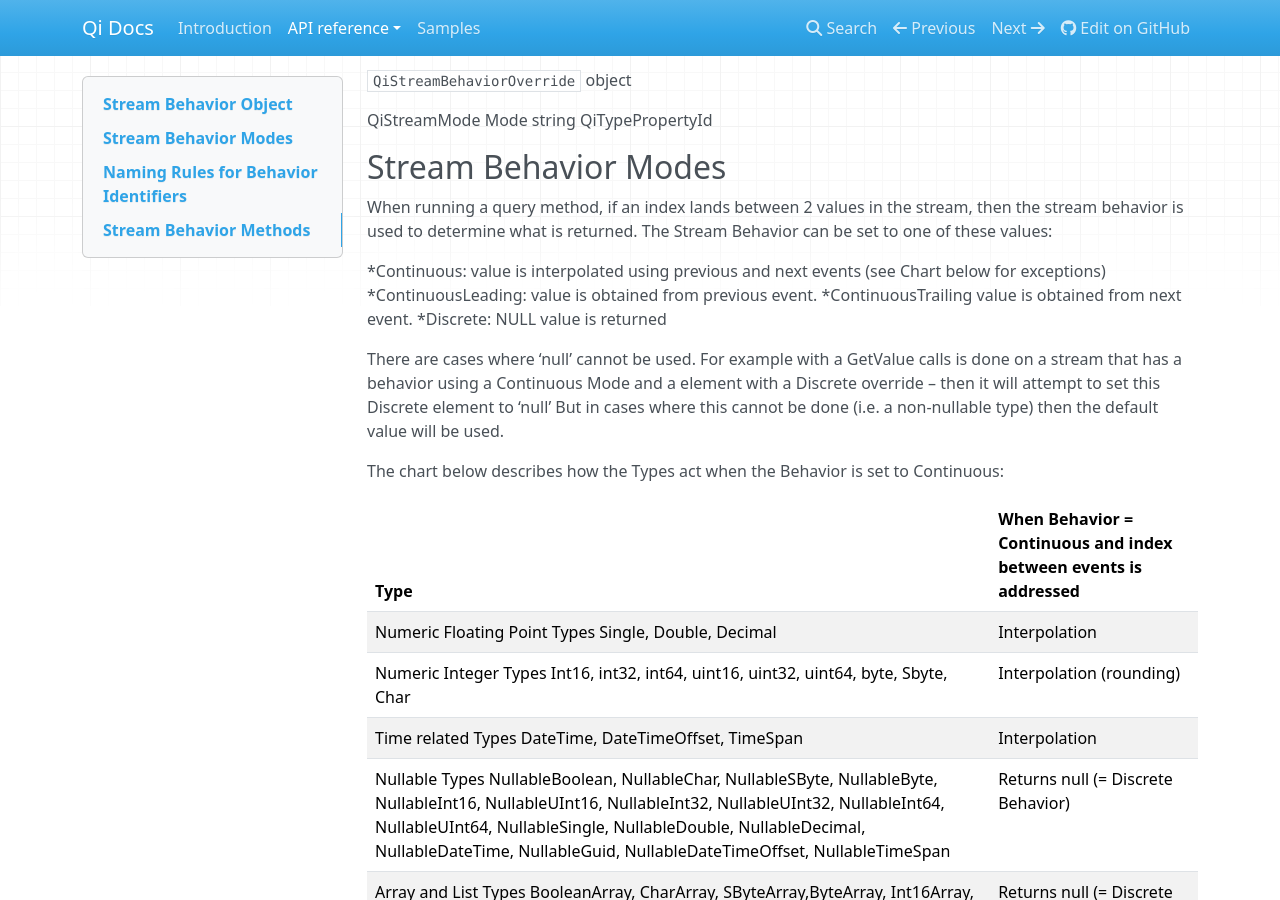
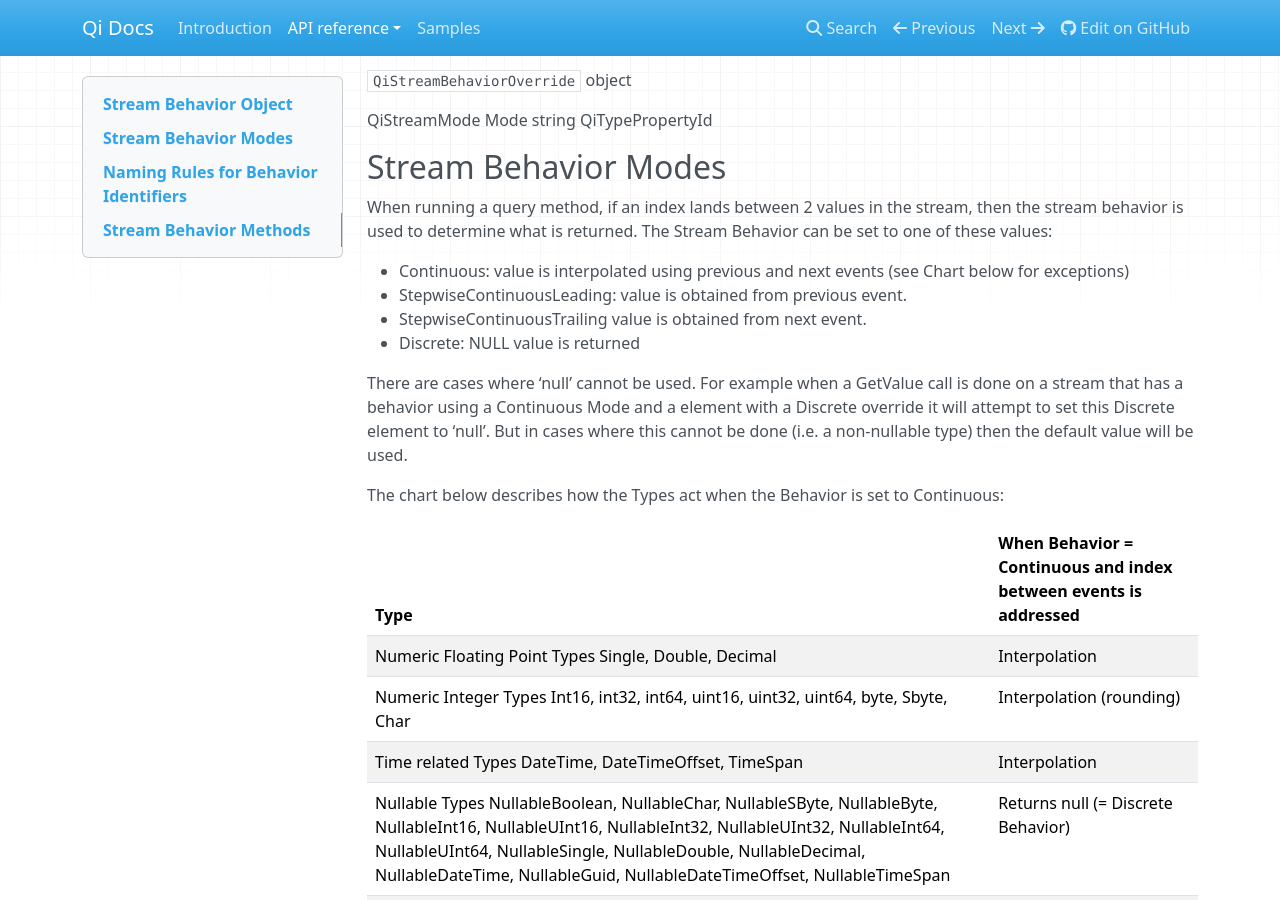
Before and after one commit to ssuryanarayanan/Qi-Docs, an MkDocs documentation site: the page built from docs/StreamBehaviors.md, in a window 1280 px wide and 900 px high, scrolled down 698 px. Built offline with MkDocs 1.6.1, drawn with Linux system fonts in a browser that asks for light colours; nearby versions of some CDN libraries; old or Windows-style settings are respelled for this version of MkDocs.

Commit message:
Wordsmithing, formatting

```diff
--- a/docs/StreamBehaviors.md
+++ b/docs/StreamBehaviors.md
@@ -34,12 +34,12 @@ string QiTypePropertyId
 ## Stream Behavior Modes
 When running a query method, if an index lands between 2 values in the stream, then the stream behavior is used to determine what is returned. The Stream Behavior can be set to one of these values:
 
-*Continuous:  value is interpolated using previous and next events (see Chart below for exceptions)
-*ContinuousLeading: value is obtained from previous event.
-*ContinuousTrailing value is obtained from next event.
-*Discrete:  NULL value is returned
+- Continuous:  value is interpolated using previous and next events (see Chart below for exceptions)
+- StepwiseContinuousLeading: value is obtained from previous event.
+- StepwiseContinuousTrailing value is obtained from next event.
+- Discrete:  NULL value is returned
 
-There are cases where ‘null’ cannot be used. For example with a GetValue calls is done on a stream that has a behavior using a Continuous Mode and a element with a Discrete override – then it will attempt to set this Discrete element to ‘null’ But in cases where this cannot be done (i.e. a non-nullable type) then the default value will be used.
+There are cases where ‘null’ cannot be used. For example when a GetValue call is done on a stream that has a behavior using a Continuous Mode and a element with a Discrete override it will attempt to set this Discrete element to ‘null’.  But in cases where this cannot be done (i.e. a non-nullable type) then the default value will be used.
 
 The chart below describes how the Types act when the Behavior is set to Continuous:
 
```
